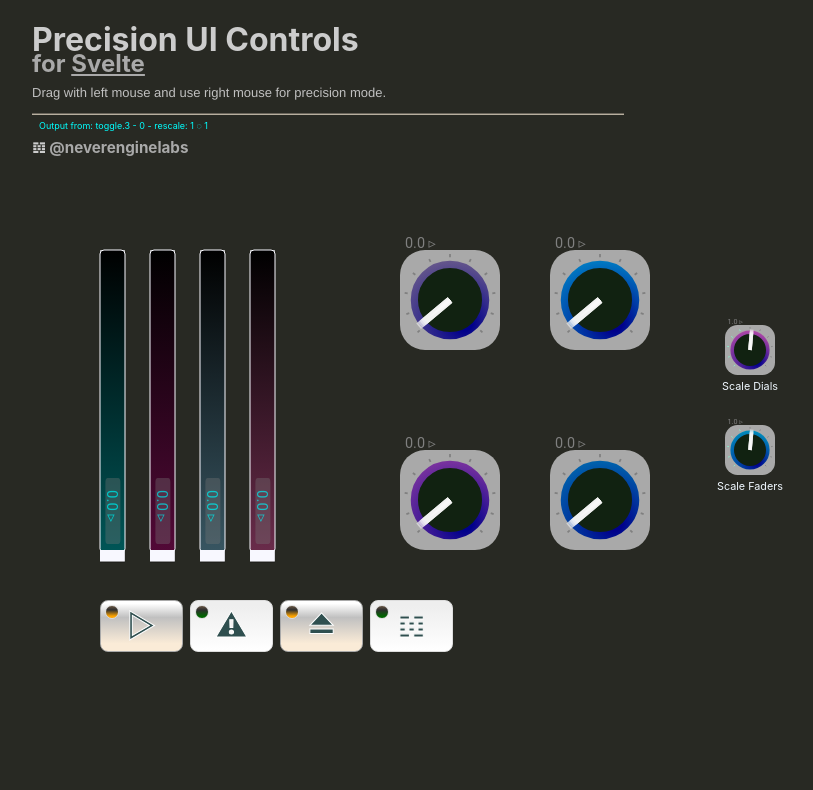
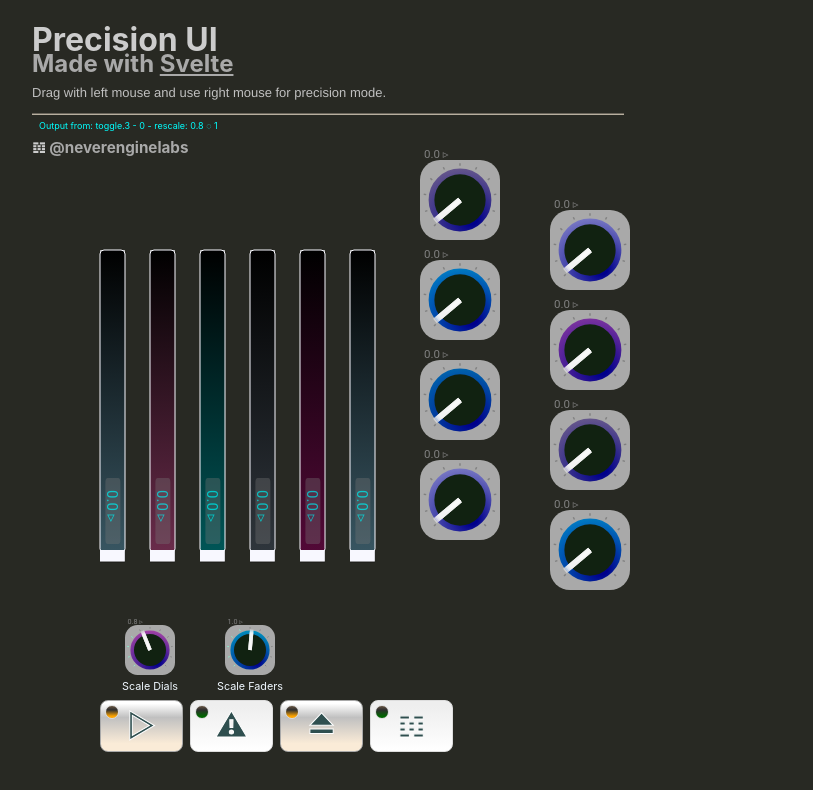
Before and after one commit to cristianvogel/Precis-UI, a Svelte app: page / in a window 1280 px wide. Shown: the top 790 px of the page, without its empty margins (0-813 px from the left). Built offline with nearby package versions, Linux system fonts and the light colour scheme.

Commit message:
exploring layout

```diff
--- a/src/App.svelte
+++ b/src/App.svelte
@@ -18,39 +18,13 @@
     import {readout, touchedID} from "./stores/stores";
     import {Palette as C} from "./types/Precis-UI-TypeDeclarations";
     import Toggle from './components/Toggle.svelte'
+    import {Default} from './types/Precis-UI-Defaults'
 
     function handleOutputValue(event: CustomEvent) {
         readout.set(Number(toFixed(event.detail.value, 6)))
         touchedID.set(event.detail.id)
     }
 
-	let posX;
-	let posY;
-	let rangeTest;
-    let scale;
-    let rescaleDials, rescaleFaders = 1
-
-    // Test: Two Dials for scaling the other components
-    const dialScaler = {
-        id:"dial.rescale",
-        x:700, y:300,
-        background: C.clear,
-        scale: 0.5,
-        value: 50, // initial value as percentage?
-        label:"Scale Dials",
-        min:0,
-        max:2 }
-
-    const faderScaler = {
-        id:"fader.rescale",
-        x:700, y:400,
-        background: C.clear,
-        scale: 0.5,
-        value: 50, // initial value as percentage?
-        label:"Scale Faders",
-        min:0,
-        max:2
-    }
 
     function resizeWidgets(ev:CustomEvent) {
         //rescale/redraw with stepped throttle
@@ -67,15 +41,44 @@
 
     }
 
+
+    // Test: Two Dials for scaling the other components
+    const dialScaler = {
+        id:"dial.rescale",
+        x:100, y:600,
+        background: C.clear,
+        scale: 0.5,
+        value: 40, // initial value as percentage?
+        label:"Scale Dials",
+        min:0,
+        max:2 }
+    const faderScaler = {
+        id:"fader.rescale",
+        x:200, y:600,
+        background: C.clear,
+        scale: 0.5,
+        value: 50, // initial value as percentage?
+        label:"Scale Faders",
+        min:0,
+        max:2
+    }
+
+    let posX;
+    let posY;
+    let rangeTest;
+    let rescaleDials, rescaleFaders = 1
+    let oddEvenSpreadF;
+    let oddEvenSpreadD;
+
 </script>
 
 <main>
     <div id='header'>
         <h1>
-            Precision UI Controls
+            Precision UI
         </h1>
         <h2>
-            for <a href='https://svelte.dev'>Svelte</a>
+            Made with <a href='https://svelte.dev'>Svelte</a>
         </h2>
         <p>
             Drag with left mouse and use right mouse for precision mode.<br>
@@ -95,32 +98,49 @@
         </h3>
     </div>
 
+<!-- render dials to scale the other widgets -->
     <Radial {...dialScaler} on:output={(e)=>{handleOutputValue(e); resizeWidgets(e)}}/>
     <Radial {...faderScaler} on:output={(e)=>{handleOutputValue(e); resizeWidgets(e)}}/>
 
-<!-- render some dials -->
-    {#each Array(4) as _, i ('key-d-' + i)}
-        {@const posX = 400 + ((i % 2) * 150)}
-        {@const posY = i < 2 ? 250 : 450}
+<!--
+    render a group of dials
+    to get fixed positioning use props x= and y=
+        example: x={posX} y={posY}
+    or pass a new Rect for dynamic transform
+        example: rect={{x: posX * rescaleDials, y: posY, width: 100, height: 100}}
+-->
+
+    <div style="transform-origin:center" >
+    {#each Array(8) as _, i ('key-d-' + i)}
+        {@const posX = 450 + ((i % 2) * 50)}
+        {@const oddEvenSpreadD = rescaleDials * [-1, 1].at(i%2) }
+        {@const posY = (((i / 3) % 8) + 1) * 150}
         {@const rangeTest = [1, 10, 100, 16000].at(i)}
         <Radial id="dial.{i}"
-                x={posX}
-                y={posY}
+                rect={{  x: posX + (50 * oddEvenSpreadD),
+                         y: posY,
+                         width: 100,
+                         height: 100 }}
                 min=0
                 max={rangeTest}
                 scale={rescaleDials}
                 on:output={handleOutputValue} />
     {/each}
+    </div>
 <!-- render some vert faders -->
-	{#each Array(4) as _, i ('key-f-'+i)}
+	{#each Array(6) as _, i ('key-f-'+i)}
 		{@const posX = 100+(i*50)}
+        {@const oddEvenSpreadF = rescaleFaders * [-1, 1].at(i%2) }
 		{@const rangeTest = [1, 10, 100, 16000].at(i)}
 		<Fader id="fader.{i}"
-			   x={posX}
-			   y="250"
+               rect={{  x: posX ,
+                         y: 250 ,
+                         width: Default.FADER_WIDTH,
+                         height: Default.FADER_HEIGHT  }}
 			   min=0
 			   max={rangeTest}
                scale={rescaleFaders}
+               label={'Precis-UI ◠◡ '+i}
 			   on:output={handleOutputValue}/>
 	{/each}
 
@@ -128,13 +148,13 @@
     {#each Array(4) as _, i ('key-t-'+i)}
         {@const posX = 100+(i*90)}
         <Toggle x={posX}
-                y="600"
+                y="700"
                 width="81"
                 height="50"
                 graphicStyle={i%2}
                 label= { ['▷' , '⚠︎' , '⏏︎︎︎' , '𝌺' ].at(i) }
                 min="0"
-                max={i}
+                max={i+1}
                 id="toggle.{i}"
                 on:output={(e)=>{handleOutputValue(e); resizeWidgets(e)}}
         />
--- a/src/components/Fader.svelte
+++ b/src/components/Fader.svelte
@@ -108,7 +108,7 @@
                 <stop offset="0" stop-color={C.black}/>
                 <!-- todo: abstract out the colour assign -->
                 <stop offset="80%"
-                      stop-color={[ C.red, C.sky, C.pink, C.aquaDark ].at(registrySize%4)}/>
+                      stop-color={[ C.red, C.sky, C.pink, C.aquaDark, C.slate ].at(registrySize%5)}/>
             </linearGradient>
             <filter id="shadow">
                 <feDropShadow dx="0" dy="0.4" stdDeviation="0.2"/>
@@ -171,8 +171,7 @@
                     <line x1="-20" x2="20" y1="-25" y2="-25" in:fade="{{duration: 2000}}"></line>
                     <text id='{id}-label.Text'
                           class='label rotated'
-                          lengthAdjust='spacingAndGlyphs'
-                          textLength={fader.height * 0.5} >
+                          textLength={fader.height * 0.25} >
                         {fader.label}
                     </text>
                 </g>
--- a/src/components/Radial.svelte
+++ b/src/components/Radial.svelte
@@ -77,10 +77,10 @@
     let pointerLength:number
     let roundedReadout:string
 
+    $:rect , refresh
     $:pointerPlot =  dial.radialPoints
     $:roundedReadout = dial.getRoundedReadout()
     $:registrySize = $WidgetStore.size
-
     // compute the current PointsArray used to plot the radial polyline
     function addPointerPlotToStore() {
         const plotPoints:PointsArray =  dial.spinPointer()
@@ -99,7 +99,7 @@
      on:mouseleave={ (e)=>{refresh(); dial.componentMouseLeave(e, dial)} }
      on:mousemove={addPointerPlotToStore}
      on:mouseup={()=>(dial.stateFlags={changing: false, focussed: true, precis: false})}
-     style={BasicController.containerTransform(dial, scale)}
+     style={BasicController.containerTransform(dial, scale, rect)}
 >
     <!-- animated numerical readout mojo-->
     {#if dial.changing && animatedReadout}
@@ -132,7 +132,7 @@
             >
                 <stop offset="5%" stop-color="darkblue"/>
                 <!-- todo: pull up a colour assign method -->
-                <stop offset="80%" stop-color={[ C.aquaLight, C.pink, C.aquaDark, C.tan ].at(registrySize%4)}/>
+                <stop offset="80%" stop-color={[ C.aquaLight, C.pink, C.aquaDark, C.tan, C.whiteBis ].at(registrySize%5)}/>
                 />
                 <stop offset="99%" stop-color="aquamarine"/>
             </radialGradient>
--- a/src/lib/PrecisControllers.ts
+++ b/src/lib/PrecisControllers.ts
@@ -103,9 +103,9 @@
             id,
         })
     }
-    getCSSforRect(): BoundingRectCSS {
+    getCSSforRect(xywh:Rect): BoundingRectCSS {
         const aRect: BoundingRectCSS =
-            `top:${this.rect.y}px;left:${this.rect.x}px;width:${this.rect.width}px;height:${this.rect.height}px;`
+            `top:${xywh.y}px;left:${xywh.x}px;width:${xywh.width}px;height:${xywh.height}px;`
         return aRect
     }
     resizeElementByID(elementID:string, scale: number): void {
@@ -130,9 +130,10 @@
      */
 
     // todo: I don't think this should be static, messing up the drawing when Default.DIAL_SQUARE is not 100
-    static containerTransform(widget:BasicController, scale?:number):string {
-        const inline = widget ?
-            `${widget.getCSSforRect()};
+    static containerTransform(widget:BasicController, scale?:number, newRect?:Rect):string {
+        const dims = newRect??widget.rect
+        const inline = dims ?
+            `${widget.getCSSforRect(dims)};
                   transform: scale(${ scale || widget.scale});
                   background: ${widget.background};`
             : ''
```
